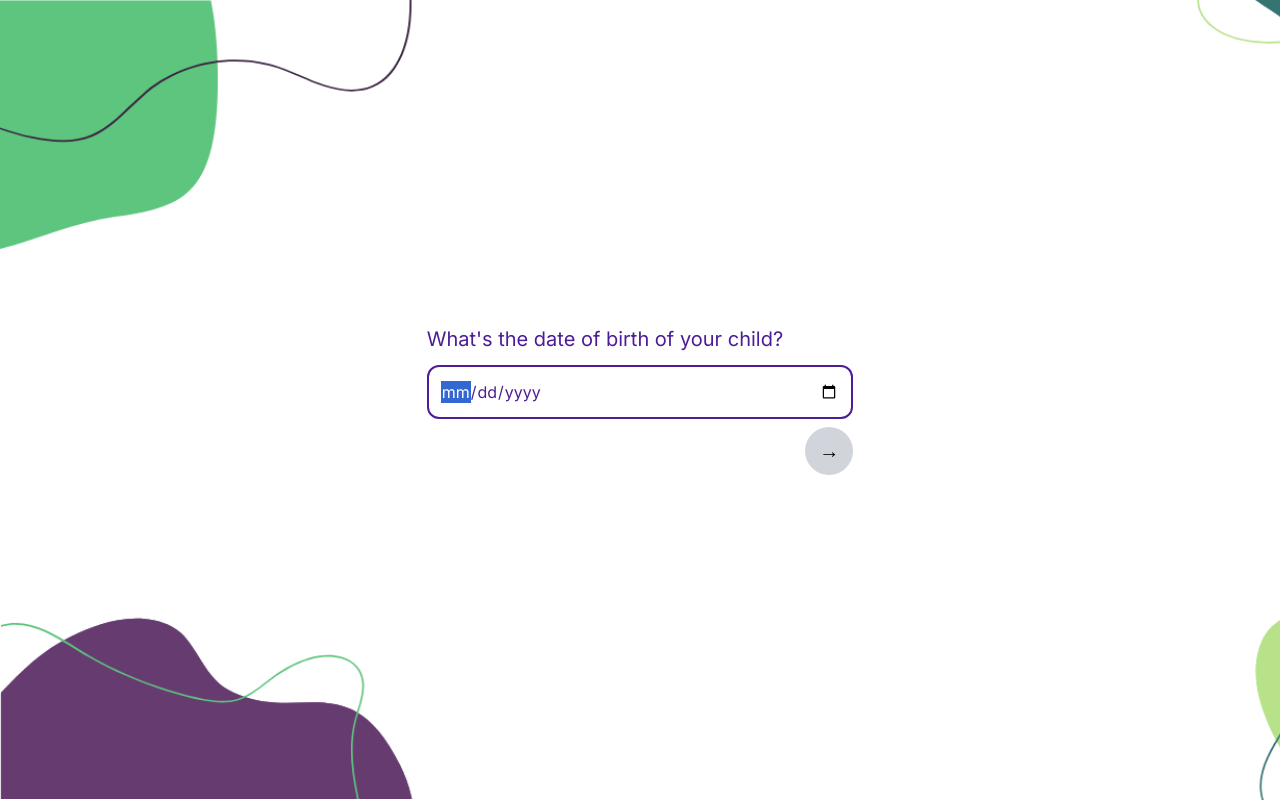
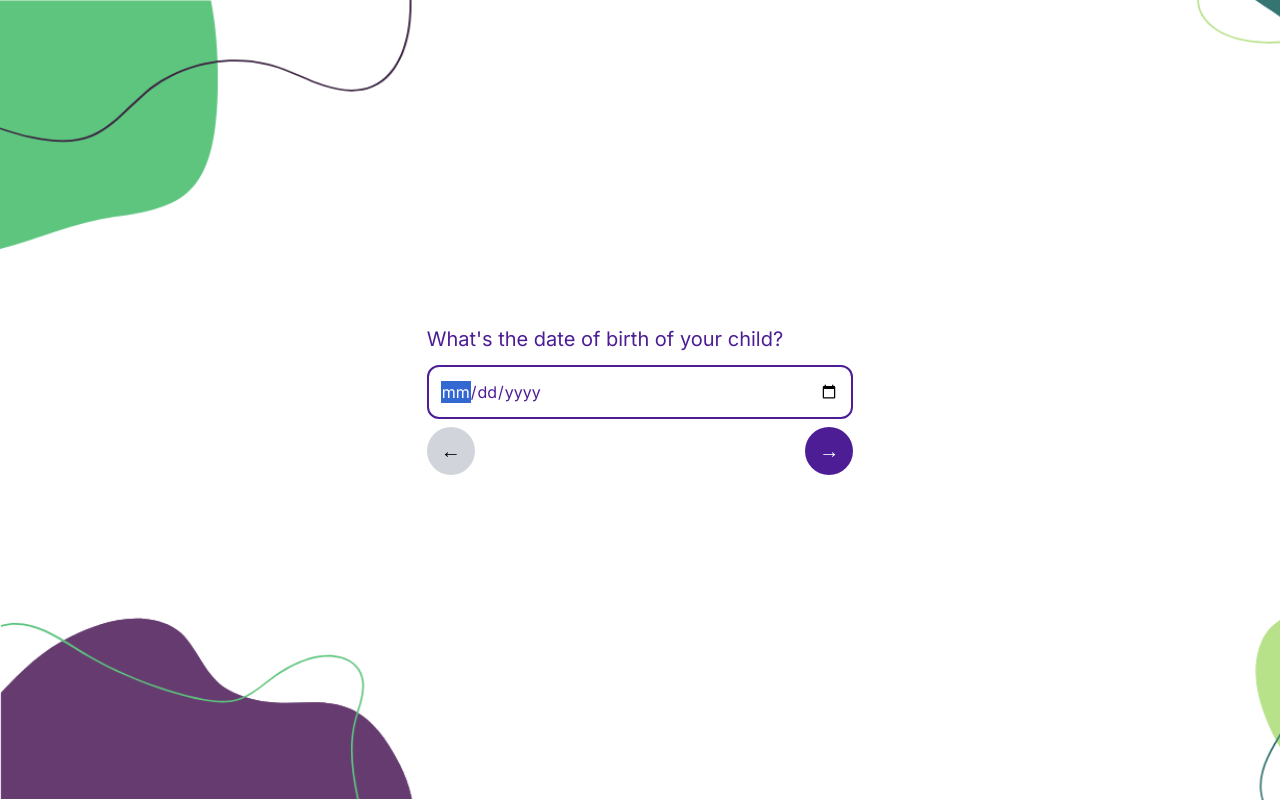
Before and after one commit to RamGoel/playmo-task, a Next.js app: page / in a window 1280 px wide. Built offline with nearby package versions, Linux system fonts and the light colour scheme.

Commit message:
feat: componentize and err messages

```diff
--- a/app/layout.tsx
+++ b/app/layout.tsx
@@ -1,6 +1,7 @@
 import type { Metadata } from 'next'
 import { Inter } from 'next/font/google'
 import './globals.css'
+import Head from 'next/head'
 
 const inter = Inter({ subsets: ['latin'] })
 
@@ -16,6 +17,11 @@ export default function RootLayout({
 }) {
   return (
     <html lang="en">
+      <Head>
+        <meta name="viewport" content="width=device-width, initial-scale=1" />
+        <link rel="icon" href="https://artprojectsforkids.org/wp-content/uploads/2016/08/Easy-Owl-700.jpg" sizes="any" />
+
+      </Head>
       <body className={inter.className}>{children}</body>
     </html>
   )
--- a/app/page.tsx
+++ b/app/page.tsx
@@ -3,56 +3,78 @@
 import React, { useEffect, useState } from 'react'
 import { questionsData } from '@/utils/data';
 import { useRouter } from 'next/navigation';
+import Question from '@/components/question/question.component';
+import Button from '@/components/button/button.component';
+import Option from '@/components/option/option.component';
+import Input from '@/components/input/input.component';
+
+interface FormDataTypes {
+  [key: string]: string
+}
 const Form = () => {
+  const [index, setIndex] = useState(0)
+  const [formData, setFormData] = useState<FormDataTypes>({})
+  const [error, setError]= useState('')
+  const router = useRouter()
 
-  const [index, setIndex] = useState(0)
-  const [currentValue, setCurrentValue] = useState<any>(null)
-  const ref = React.useRef(null);
-  const router = useRouter()
+
   useEffect(() => {
-    // @ts-ignore
-    ref?.current?.focus()
-  }, [])
+    const timeoutId=setTimeout(() => {
+      setError('')
+    }, 2000)
 
+    return () => {
+      clearTimeout(timeoutId)
+    }
+  },[error])
   return (
     <div className='main-form h-screen w-screen flex items-center justify-center'>
-      <div className='flex flex-col w-1/3'>
-        <label className='text-violet-900 text-xl mb-3'>{questionsData[index].question}</label>
-
+      <div className='flex flex-col w-11/12 md:w-1/2 lg:w-1/3'>
+        <Question question={questionsData[index].question} />
         <div className='flex flex-col'>
           {
-            questionsData[index].choices ? questionsData[index]?.choices.map((option, i) => {
+            questionsData[index].choices ? questionsData[index]?.choices?.map((option, i) => {
               return (
-                <button
+                <Option
                   key={i}
-                  className={`rounded-lg border-2 py-2 my-2 ${currentValue === i ? 'bg-violet-900' : 'border-gray-300'}`}
-                  onClick={() => setCurrentValue(i)}
-                >
-                  <p className={`text-md text-black ${currentValue === i ? 'text-white' : ''}`}>{option}</p>
-                </button>
+                  text={option}
+                  handler={() => setFormData({ ...formData, [questionsData[index].dataKey]: option })}
+                  isSelected={formData[questionsData[index].dataKey] === option}
+                />
               )
-            }) : <input
-              ref={ref}
-              onChange={(e) => setCurrentValue(e.target.value)}
-              className='p-3 w-full focus-visible:outline-none border-2 rounded-xl border-violet-900 text-violet-900'
-              type={questionsData[index].inputType}
+            }) : <Input
+              value={formData[questionsData[index].dataKey]}
+              handler={(val) => setFormData({ ...formData, [questionsData[index].dataKey]: val })}
+              inputType={questionsData[index].inputType}
               placeholder={questionsData[index].placeholder}
             />
           }
 
-          <button disabled={currentValue == null} onClick={() => {
-            console.log(currentValue)
-            const val = questionsData[index].nextQuestionIndex(currentValue)
-            if (val !== -1 && val !== undefined) {
-              setIndex(val)
-            } else {
-              router.push('/success')
-            }
-            setCurrentValue(null)
-          }} className={`${currentValue===null?'bg-gray-300':'bg-violet-900'} h-12 w-12 rounded-full mt-2`}
-            style={{ marginLeft: 'auto' }}>
-            <p className={` ${currentValue === null ? 'text-black' : 'text-white'} text-xl`}>→</p>
-          </button>
+          <div className='flex items-center justify-between'>
+
+            <Button arrowText='←' handler={() => {
+              setIndex(questionsData[index].prevQuestionIndex())
+            }} isDisabled={index === 0} />
+            <p className='text-sm transition-all text-red-600 error-message'>{error}</p>
+            <Button arrowText='→' handler={() => {
+              if (!formData[questionsData[index].dataKey]) {
+                if (index === 0) {
+                  setError('Please enter date of birth')
+                } else {
+                  setError('Please select an option')
+                }
+                return
+              }
+              const val = questionsData[index].nextQuestionIndex(formData[questionsData[index].dataKey])
+              if (val !== -1 && val !== undefined) {
+                setIndex(val)
+              } else {
+                setFormData({})
+                router.push('/success')
+              }
+              console.log(formData)
+            }} isDisabled={false} />
+          </div>
         </div>
       </div>
     </div>
--- /dev/null
+++ b/components/button/button.component.tsx
@@ -0,0 +1,21 @@
+import React from 'react'
+
+interface ButtonStateProps {
+    arrowText: string,
+    handler: () => void,
+    isDisabled: boolean
+
+}
+const Button = ({ arrowText, handler, isDisabled }: ButtonStateProps) => {
+    return (
+        <button
+            disabled={isDisabled}
+            onClick={handler}
+            className={`${ isDisabled? 'bg-gray-300' : 'bg-violet-900'} h-12 w-12 rounded-full mt-2`}
+        >
+            <p className={` ${isDisabled ? 'text-black' : 'text-white'} text-xl`}>{arrowText}</p>
+        </button>
+    )
+}
+
+export default Button
--- /dev/null
+++ b/components/input/input.component.tsx
@@ -0,0 +1,28 @@
+import React, { useEffect, useRef } from 'react'
+
+interface InputStateProps {
+    handler: (value: string) => void,
+    inputType: string,
+    placeholder: string,
+    value: any
+}
+const Input = ({handler,value, inputType, placeholder}:InputStateProps) => {
+    const ref = useRef(null);
+
+    useEffect(() => {
+        // @ts-ignore
+        ref?.current?.focus()
+    }, [])
+    return (
+        <input
+            ref={ref}
+            value={value}
+            onChange={(e) => handler(e.target.value)}
+            className='p-3 w-full focus-visible:outline-none border-2 rounded-xl border-violet-900 text-violet-900'
+            type={inputType}
+            placeholder={placeholder}
+        />
+    )
+}
+
+export default Input
--- /dev/null
+++ b/components/option/option.component.tsx
@@ -0,0 +1,19 @@
+import React from 'react'
+
+interface OptionStateProps {
+    text: string,
+    handler: () => void,
+    isSelected: boolean
+}
+const Option = ({text, handler, isSelected}:OptionStateProps) => {
+  return (
+      <button
+          className={`rounded-lg border-2 py-2 my-2 ${isSelected? 'bg-violet-900' : 'border-gray-300'}`}
+          onClick={handler}
+      >
+          <p className={`text-md text-black ${isSelected? 'text-white' : ''}`}>{text}</p>
+      </button>
+  )
+}
+
+export default Option
--- /dev/null
+++ b/components/question/question.component.tsx
@@ -0,0 +1,9 @@
+import React from 'react'
+
+const Question = ({question}:{question:string}) => {
+  return (
+    <label className='text-violet-900 text-xl mb-3'>{question}</label>
+  )
+}
+
+export default Question
--- a/utils/data.ts
+++ b/utils/data.ts
@@ -1,5 +1,6 @@
-function calculateAge(dob:any) {
-  const dobDate = new Date(dob);
+function calculateAge(dob: any) {
+    const splittedDate = dob.split("/");
+  const dobDate = new Date(`${splittedDate[2]}-${splittedDate[1]}-${splittedDate[0]}`);
 
   const currentDate = new Date();
 
@@ -19,6 +20,7 @@ export const questionsData = [
     {
         question: "What's the date of birth of your child?",
         inputType: "date",
+        dataKey:"dob",
         placeholder: "DD/MM/YYYY",
         questionType: "input",
         nextQuestionIndex: (dob:any) => {
@@ -28,23 +30,27 @@ export const questionsData = [
             }else {
                 return 4;
             }
-        }
+        },
+        prevQuestionIndex:()=>-1
     },
     {
         question: "Which programs is your child enrolled in?",
         inputType: "single",
+        dataKey:"program",
         placeholder: "",
         choices: ["Preschool","School", "Parent - toddler programs","Other classes - sports, cultural, etc."],
         questionType: "choice",
-        nextQuestionIndex: (selectedChoiceIndex: number) => {
-            if (selectedChoiceIndex === 2) {
+        nextQuestionIndex: (selectedChoice:string) => {
+            if (selectedChoice ===  "Parent - toddler programs") {
                 return 2;
             }
-        }
+        },
+        prevQuestionIndex:()=>0
     },
     {
         question: "What do you like best about the parent-toddler program?",
         inputType: "single",
+        dataKey:"like",
         placeholder: "",
         choices: [
             "Age-appropriate structured activities",
@@ -57,11 +63,13 @@ export const questionsData = [
         questionType: "multi-choice",
         nextQuestionIndex: () => {
             return 3;
-        }
+        },
+        prevQuestionIndex:()=>1
     },
      {
         question: "What do you not like about the parent-toddler program?",
-        inputType: "single",
+         inputType: "single",
+        dataKey:"dislike",
         placeholder: "",
         choices: [
             "Not designed for both parents",
@@ -70,13 +78,15 @@ export const questionsData = [
             "Activities not necessarily age-appropriate",
         ],
         questionType: "multi-choice",
-        nextQuestionIndex: () => {
-            return -1;
-        }
+         nextQuestionIndex: () => {
+             return -1;
+         },
+         prevQuestionIndex:()=>2
     },
      {
         question: "Which programs is your child enrolled in?",
-        inputType: "single",
+         inputType: "single",
+        dataKey:"programMoreThan3",
         placeholder: "",
         choices: [
             "Preschool",
@@ -86,11 +96,13 @@ export const questionsData = [
         questionType: "choice",
         nextQuestionIndex: () => {
             return 5;
-        }
+         },
+        prevQuestionIndex:()=>0
     },
      {
         question: "How often does your child play with other similar-age kids, apart from school/classes?",
         inputType: "single",
+        dataKey:"play",
         placeholder: "",
         choices: [
             "Almost daily",
@@ -103,6 +115,7 @@ export const questionsData = [
         questionType: "choice",
         nextQuestionIndex: () => {
             return -1;
-        }
+        },
+        prevQuestionIndex:()=>4
     },
 ]
```
Also changed, not shown: app/globals.css (line endings or trailing spaces).
